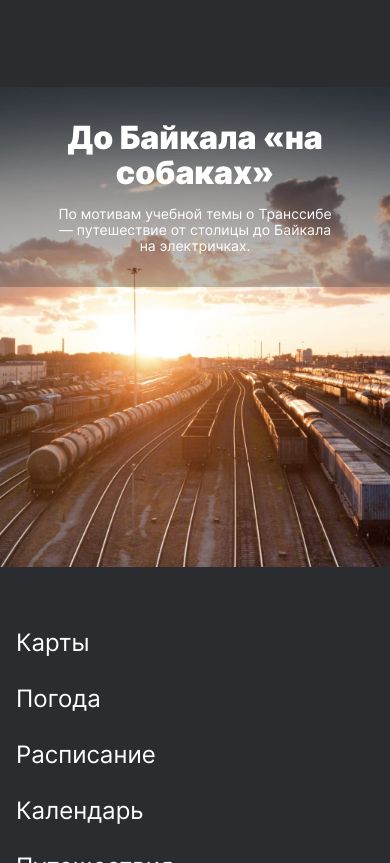
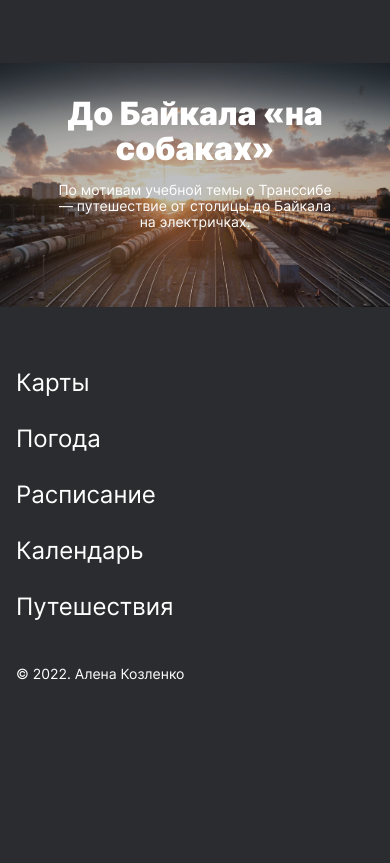
Before and after one commit to Alena-Nikolaevna/russian-travel, a plain HTML site: page index.html in a window 390 px wide. Shown: the part 9032-9895 px from the top of the page. After the commit the page ends 9737 px from the top, so only its background shows below. Drawn offline with Linux system fonts and the light colour scheme; files whose address does not match are found by name.

Commit message:
Исправление высоты блока

```diff
--- a/blocks/cover/__overlay/cover__overlay.css
+++ b/blocks/cover/__overlay/cover__overlay.css
@@ -1,7 +1,7 @@
 .cover__overlay {
   text-decoration: none;
   width: 100%;
-  min-height: 740px;
+  min-height: calc(100vw*740/1184);
   z-index: 1;
   display: block;
   position: relative;
@@ -25,7 +25,6 @@
 
 @media screen and (max-width: 1024px) {
   .cover__overlay {
-    min-height: 640px;
     margin-right: 0;
     margin-left: 0;
   }
@@ -33,14 +32,12 @@
 
 @media screen and (max-width: 768px) {
   .cover__overlay {
-    min-height: 480px;
     margin: 90px 0 0;
   }
 }
 
 @media screen and (max-width: 600px) {
   .cover__overlay {
-    min-height: 200px;
     margin: 66px 0 0;
   }
 }
--- a/blocks/cover/cover.css
+++ b/blocks/cover/cover.css
@@ -1,6 +1,6 @@
 .cover {
   max-width: 1184px;
-  min-height: 740px;
+  min-height: calc(100vw*740/1184);
   margin: 92px auto 0;
   background-image: url(./../../images/cover-trains.jpg);
   background-position: center;
@@ -10,8 +10,6 @@
 
 @media screen and (max-width: 1024px) {
   .cover {
-    max-width: 1024px;
-    min-height: 640px;
     margin-right: 0;
     margin-left: 0;
   }
@@ -19,16 +17,12 @@
 
 @media screen and (max-width: 768px) {
   .cover {
-    max-width: 768px;
-    min-height: 480px;
     margin: 90px 0 0;
   }
 }
 
-@media screen and (max-width: 320px) {
+@media screen and (max-width: 600px) {
   .cover {
-    max-width: 320px;
-    min-height: 200px;
     margin: 66px 0 0;
   }
 }
```
